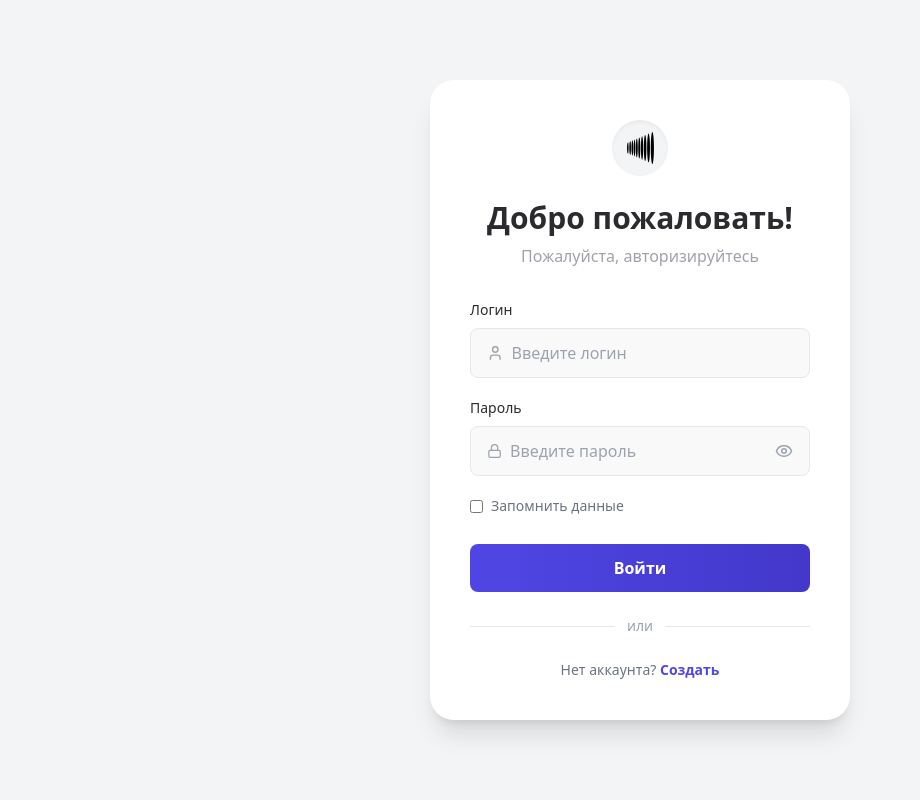
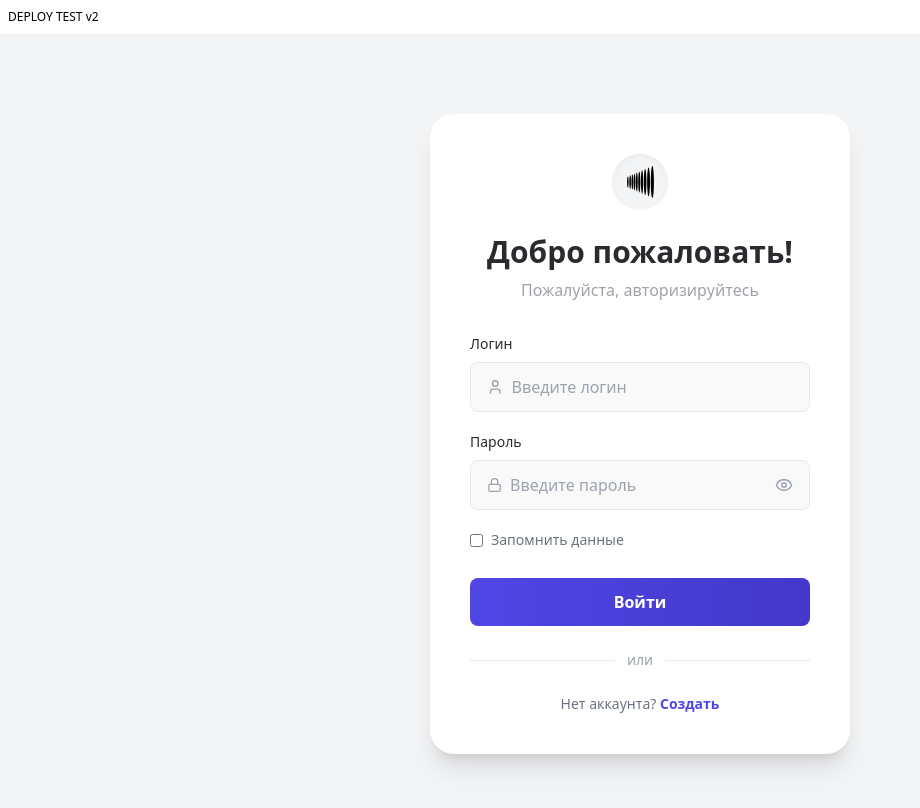
Before and after one commit to NickPodguzov993/adminPanelTest, a React (Vite) app: page /#/login in a window 1280 px wide. Shown: the top 808 px of the page, without its empty margins (0-920 px from the left). Built offline with nearby package versions, Linux system fonts and the light colour scheme.

Commit message:
add deploy marker

```diff
--- a/src/app/App.tsx
+++ b/src/app/App.tsx
@@ -5,6 +5,7 @@ import { router } from "./router";
 export default function App() {
     return (
         <>
+            <div style={{ padding: 8, fontSize: 12 }}>DEPLOY TEST v2</div>
             <RouterProvider router={router} />
             <Toaster position="top-right" />
         </>
```
Also changed, not shown: src/app/router/index.tsx (line endings or trailing spaces).
